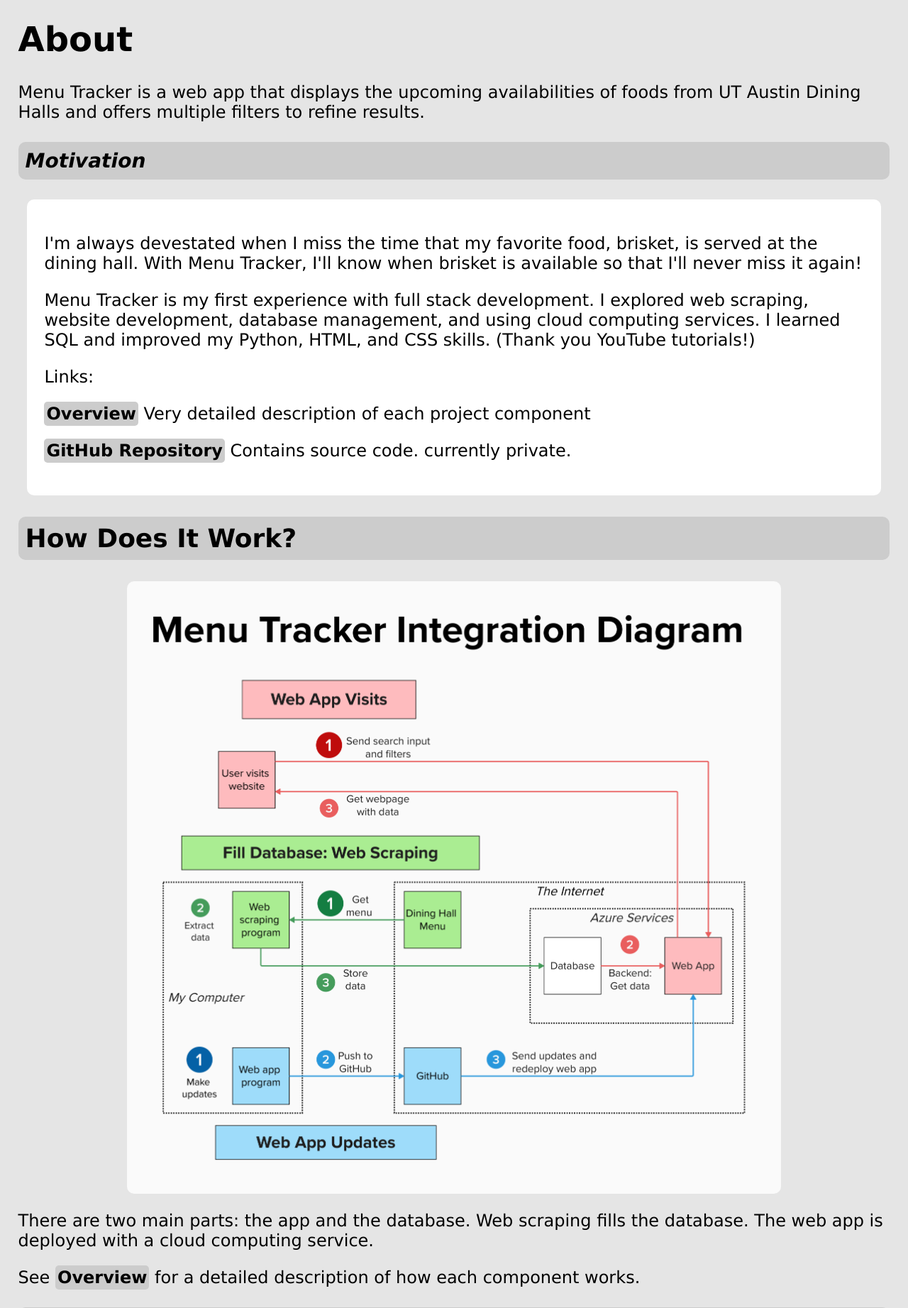
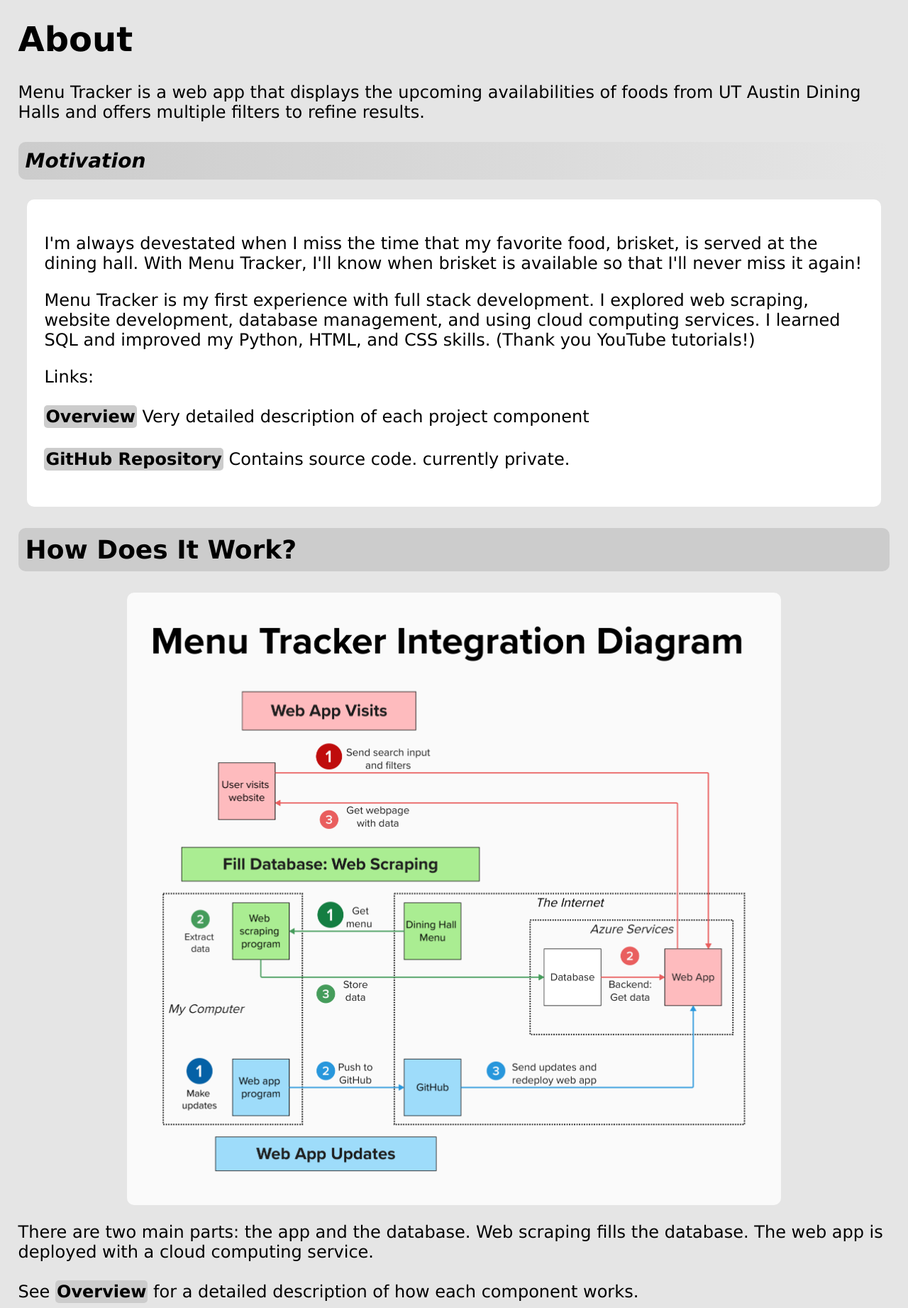
Before and after one commit to iyim4/menu-tracker, a Flask app: page /about in a window 1280 px wide. Shown: the part 161-2004 px from the top of the page at 71% size. Run offline with Flask 3, Linux system fonts and the light colour scheme.

Commit message:
update link-button style

```diff
--- a/static/about.css
+++ b/static/about.css
@@ -5,7 +5,7 @@ h2 {
     border-radius: var(--brad2);
 }
 h3 {
-    background-color: var(--gray2);
+    background-image: linear-gradient(to right, var(--gray2), transparent);
     padding: var(--pad3);
     border-radius: var(--brad2);
     font-style: italic;
@@ -27,7 +27,7 @@ img {
     background-color: rgb(255, 232, 232);
     color: darkred;
     margin: var(--pad1);
-    padding: var(--pad1);
+    padding: var(--pad0) var(--pad1);
     border-radius: var(--brad1);
 }
 
@@ -43,3 +43,8 @@ img {
     background-color: transparent;
     padding: 0 0;
 }
+
+.link-button {
+    line-height: 150%;
+    padding: var(--pad0);
+}
```
